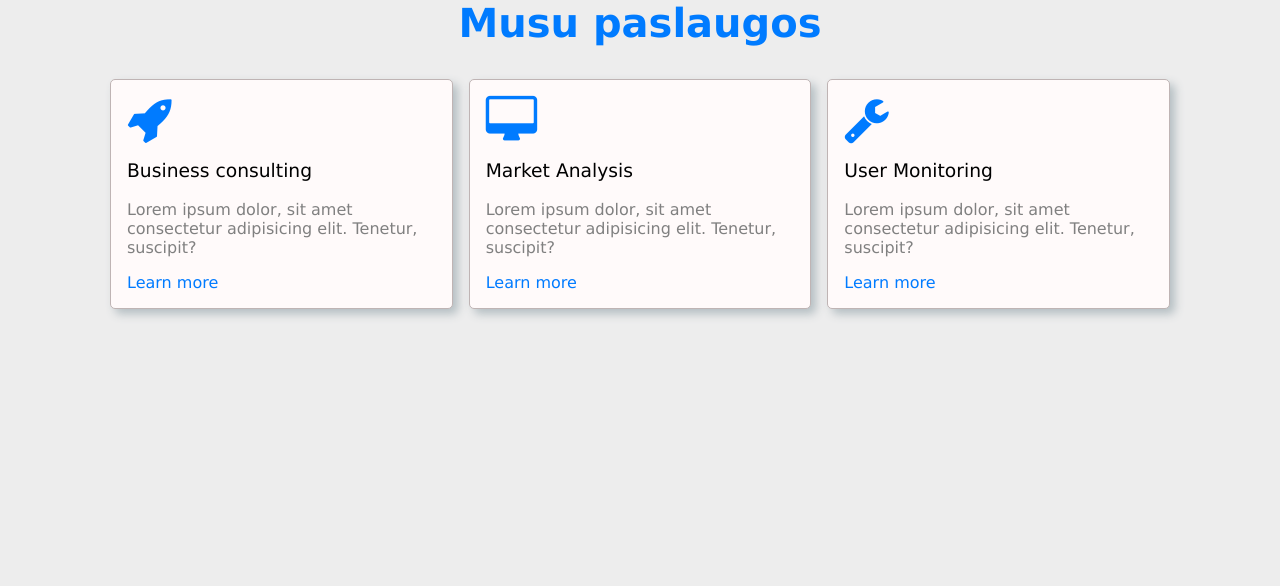
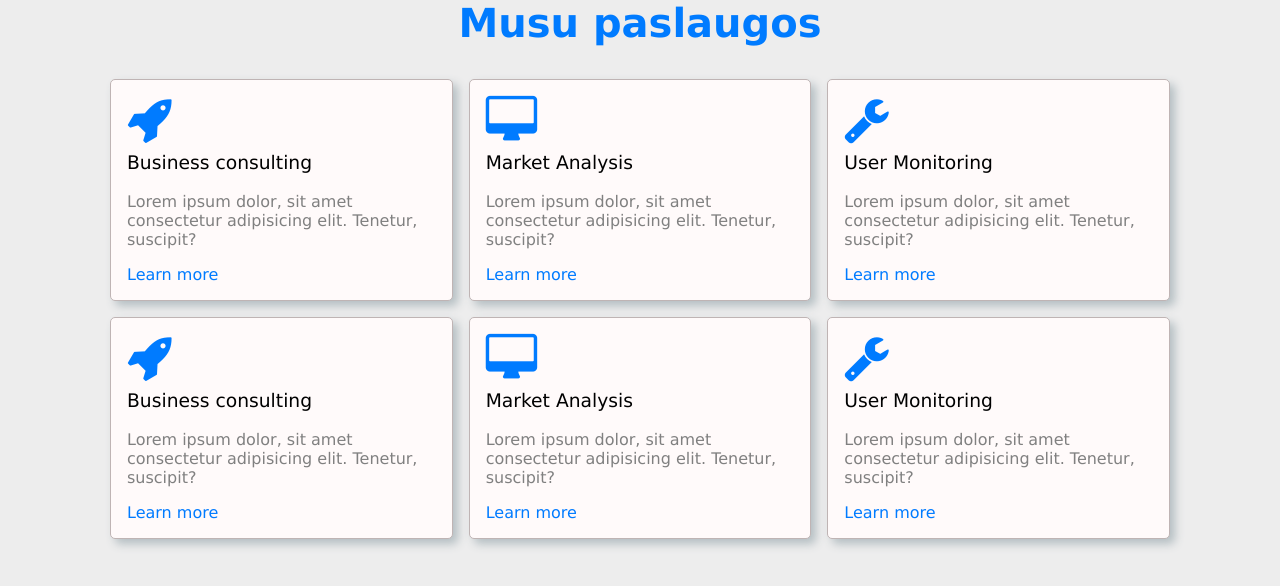
Before and after one commit to mineralaz/02_react_vite_components_props, a React (Vite) app: page / in a window 1280 px wide. Shown: the top 586 px of the page. Built offline with nearby package versions, Linux system fonts and the light colour scheme; the HTML template or start-up script is replaced by a standard one.

Commit message:
OurServices

```diff
--- a/src/App.css
+++ b/src/App.css
@@ -1,6 +1,10 @@
+:root {
+  --main-color: #007bff;
+}
+
 .sectionTitle {
   text-align: center;
-  color: #007bff;
+  color: var(--main-color);
   font-size: 40px;
 }
 .grid {
@@ -8,16 +12,15 @@
   grid-template-columns: repeat(3, 1fr);
   gap: 1rem;
 }
+
 .card__text {
   color: gray;
 }
-.card__link {
-  color: #007bff;
+.card__link,
+.card__icon {
+  color: var(--main-color);
 }
 .card h3 {
   font-weight: normal;
-  margin-top: 1rem;
+  margin-top: 0.5rem;
 }
-.fa {
-  color: #007bff;
-}
--- a/src/App.jsx
+++ b/src/App.jsx
@@ -7,12 +7,32 @@ function SectionTitle(props) {
 
 function Icon(props) {
   // console.log('props ===', props);
-  return <i className={`fa ${props.iconName} fa-3x`} aria-hidden="true"></i>;
+  return (
+    <i
+      className={`fa ${props.iconName} fa-3x card__icon`}
+      aria-hidden="true"
+    ></i>
+  );
 }
 
 function Grid() {
   return (
     <div className="grid">
+      <ServiceCard
+        title="Business consulting"
+        icon="fa-rocket"
+        link="/about.html"
+      />
+      <ServiceCard
+        title="Market Analysis"
+        icon="fa-desktop"
+        link="/about.html"
+      />
+      <ServiceCard
+        title="User Monitoring"
+        icon="fa-wrench"
+        link="/about.html"
+      />
       <ServiceCard
         title="Business consulting"
         icon="fa-rocket"
@@ -35,7 +55,7 @@ function Grid() {
 function ServiceCard(props) {
   return (
     <div className="card">
-      <Icon className="card__icon" iconName={props.icon} />
+      <Icon iconName={props.icon} />
       <h3>{props.title}</h3>
       <p className="card__text">
         Lorem ipsum dolor, sit amet consectetur adipisicing elit. Tenetur,
@@ -48,9 +68,9 @@ function ServiceCard(props) {
   );
 }
 
-function App() {
+function OurServices() {
   return (
-    <div className="App container">
+    <div className="servicesSection">
       <SectionTitle title="Musu paslaugos" size="large" />
       <Grid />
       {/* <SectionTitle title="About us" /> */}
@@ -58,4 +78,12 @@ function App() {
   );
 }
 
+function App() {
+  return (
+    <div className="App container">
+      <OurServices />
+    </div>
+  );
+}
+
 export default App;
```
